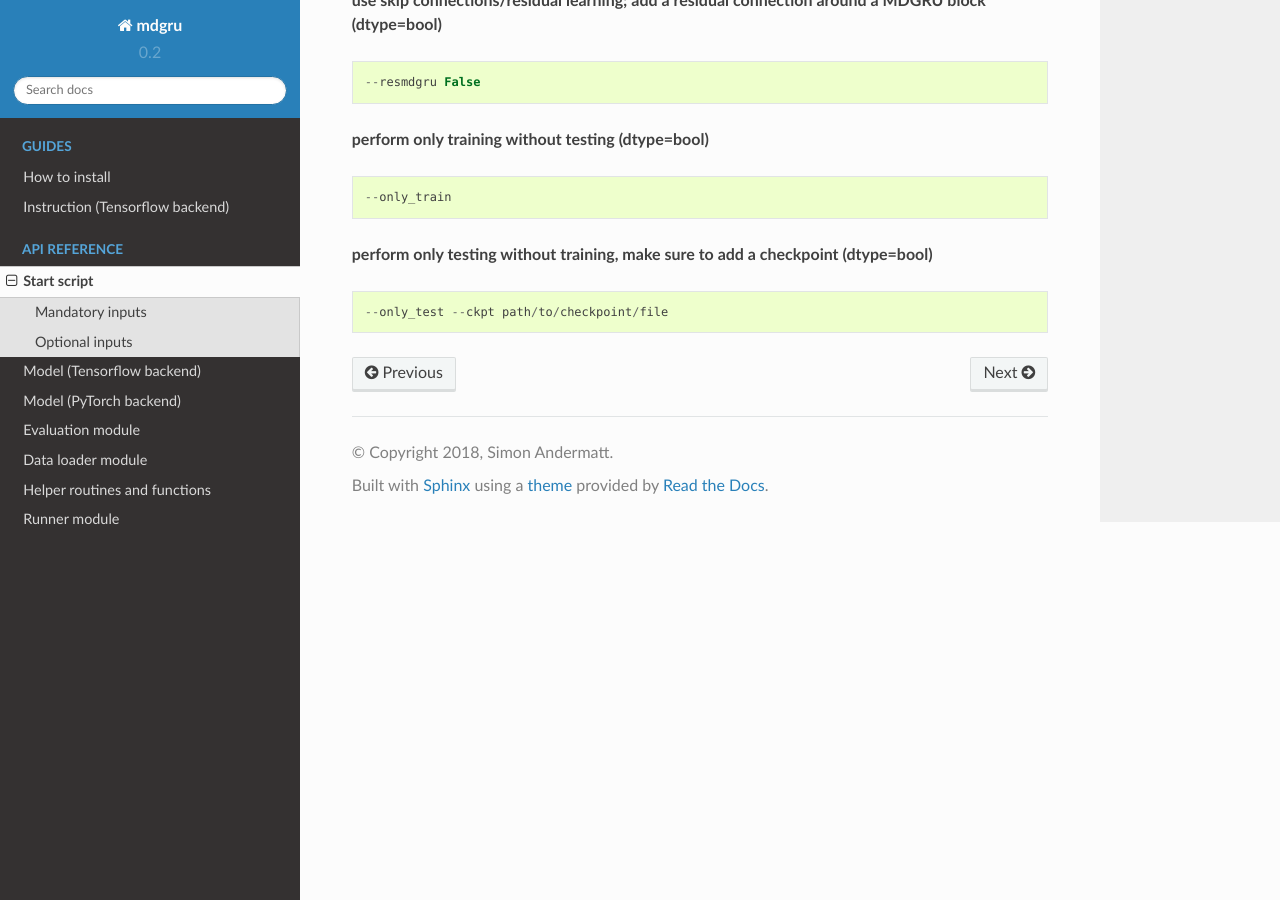
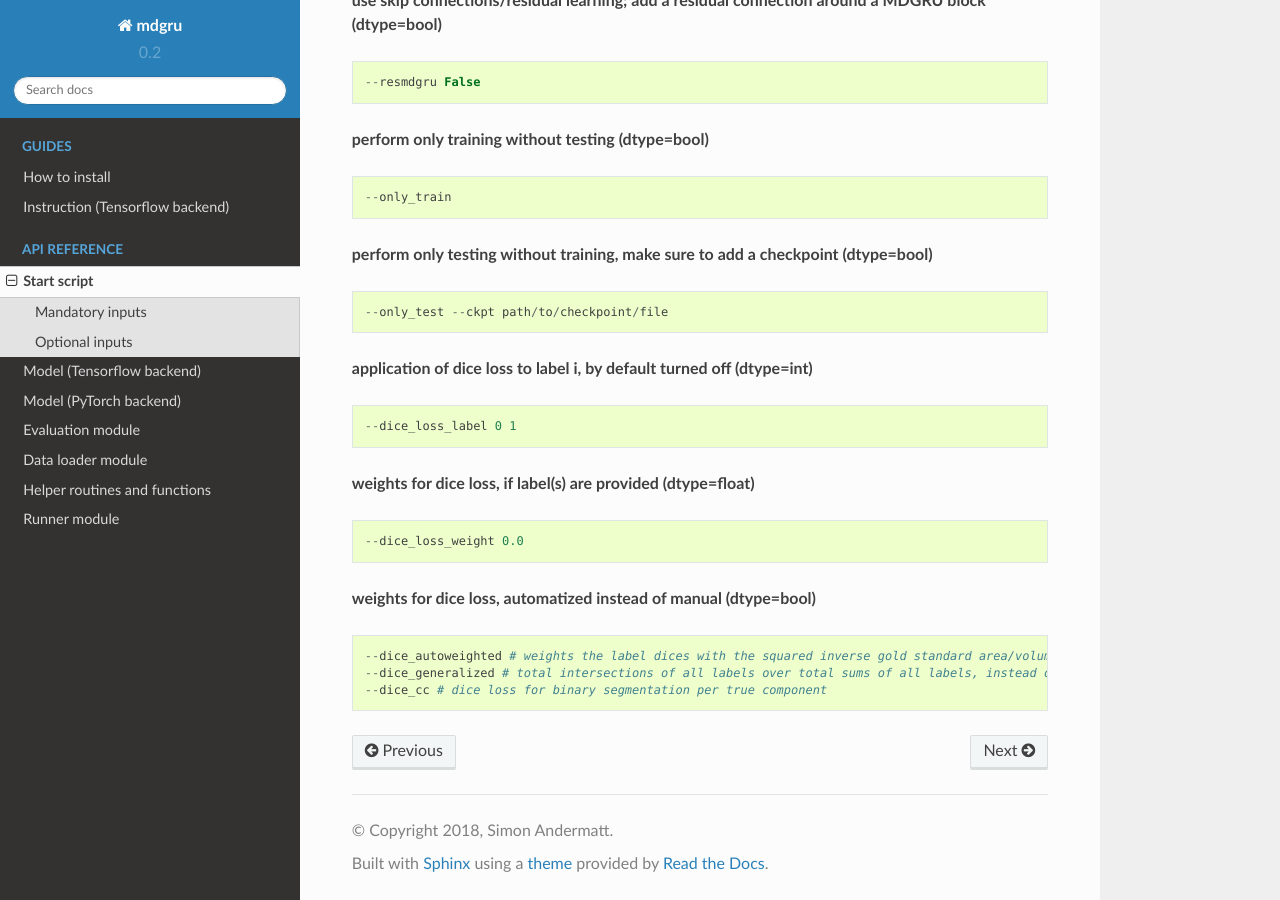
Before and after one commit to zubata88/mdgru, a Sphinx documentation site: the page built from docs/RUN_mdgru.rst, in a window 1280 px wide and 900 px high, scrolled down 2914 px. Built offline with Sphinx 7.4.7 and the Read the Docs theme 2.0.0, drawn with Linux system fonts in a browser that asks for light colours.

Commit message:
Update RUN_mdgru.rst

```diff
--- a/docs/RUN_mdgru.rst
+++ b/docs/RUN_mdgru.rst
@@ -137,3 +137,20 @@ These are optional inputs for which the default values (listed in the commands b
 ::
 
     --only_test --ckpt path/to/checkpoint/file
+
+**application of dice loss to label i, by default turned off (dtype=int)**
+::
+
+    --dice_loss_label 0 1
+
+**weights for dice loss, if label(s) are provided (dtype=float)**
+::
+
+    --dice_loss_weight 0.0
+
+**weights for dice loss, automatized instead of manual (dtype=bool)**
+::
+
+    --dice_autoweighted # weights the label dices with the squared inverse gold standard area/volume - specify which labels with dice_loss_label, sum(dice_loss_weight) is used as a weighting between crossentropy and diceloss
+    --dice_generalized # total intersections of all labels over total sums of all labels, instead of linearly combined class dices
+    --dice_cc # dice loss for binary segmentation per true component
```
